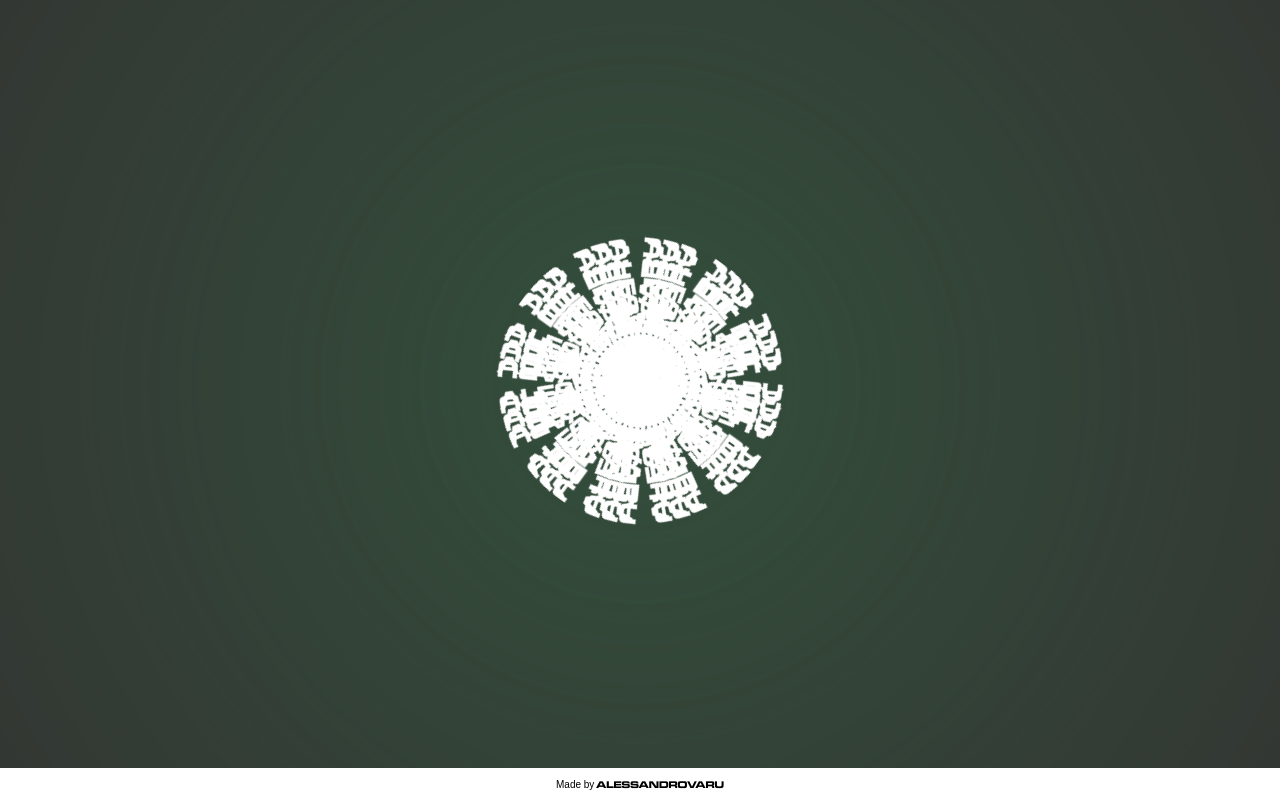
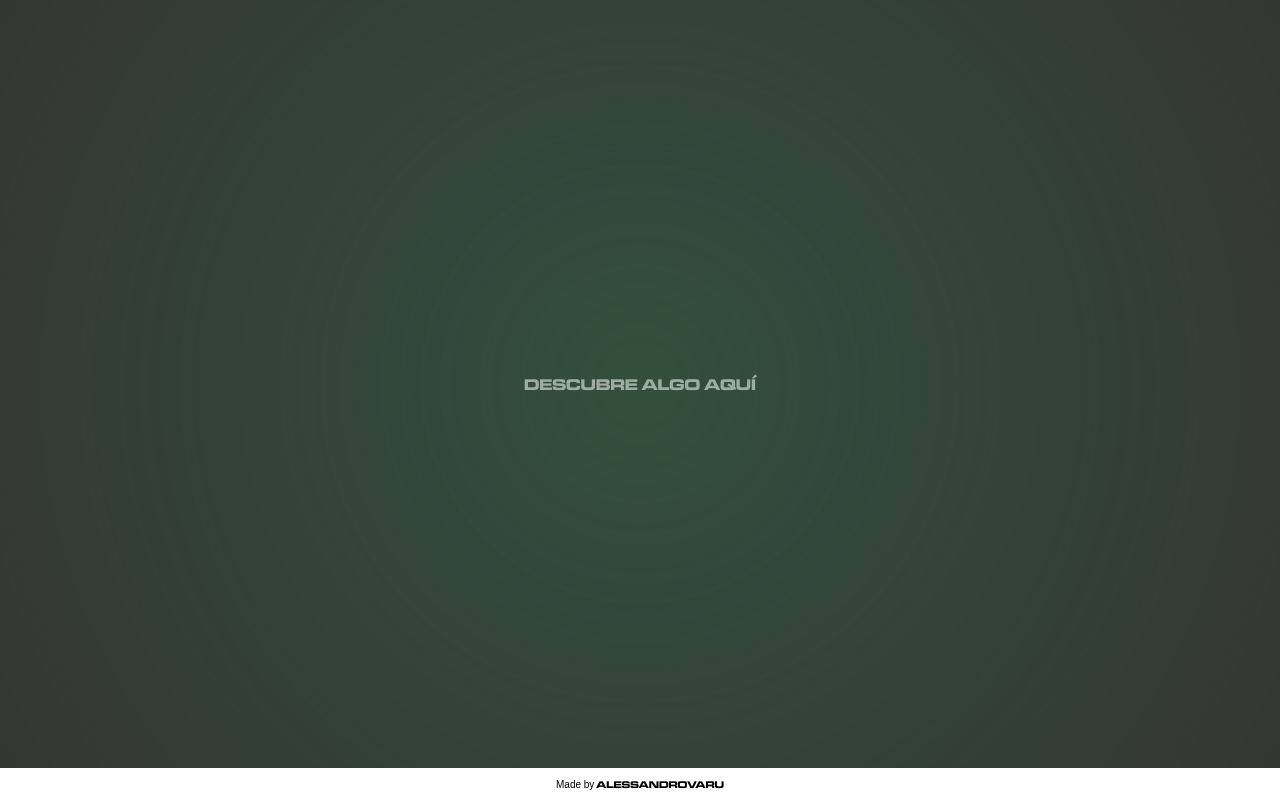
Before and after one commit to alessandrovaru/alessandrovaru-react, a React (Create React App) app: page / in a window 1280 px wide. Built offline with nearby package versions, Linux system fonts and the light colour scheme.

Commit message:
Adding a start button

```diff
--- a/src/App.css
+++ b/src/App.css
@@ -6,6 +6,7 @@
   height: auto;
   cursor: pointer;
   transition: all 0.4s ease-in-out;
+  width: 200px;
 }
 
 @media only screen and (max-width: 900px) {
@@ -17,10 +18,11 @@
 @media (prefers-reduced-motion: no-preference) {
   .App-logo {
     animation: App-logo-spin infinite 80s linear;
-    transition: all 0.5 ease-in-out;
+    transition: all 1 ease-in-out;
   }
   .App-logo:hover {
-    animation: App-logo-spin infinite 5s linear;
+    width: 300px;
+    animation: App-logo-spin infinite 10s linear
   }
 }
 
@@ -39,6 +41,13 @@
 
 }
 
+.App-header p{
+  font-size: 16px;
+  animation: opacityOnAndOff 2s ease-in-out infinite;
+  cursor: pointer;
+
+}
+
 .App-link {
   color: #61dafb;
 }
@@ -51,3 +60,22 @@
     transform: rotate(360deg);
   }
 }
+@keyframes slideInFromLeft {
+  0% {
+    transform: scale(0);
+  }
+  100% {
+    transform: scale(1);
+  }
+}
+@keyframes opacityOnAndOff {
+  0% {
+    opacity: 0;
+  }
+  50% {
+    opacity: 1;
+  }
+  100% {
+    opacity: 0;
+  }
+}
--- a/src/App.js
+++ b/src/App.js
@@ -1,44 +1,23 @@
-import logo from './logomandala.png';
+import { useState } from 'react';
 import './App.css';
-import VanillaTilt from 'vanilla-tilt';
-import { useEffect, useRef } from 'react'
 import Footer from './components/Footer/Footer';
-
+import MandalaButton from './components/MandalaButton/MandalaButton';
 
 function App() {
-  function Tilt(props) {
-    const { options, ...rest } = props;
-    const tilt = useRef(null);
-    useEffect(() => {
-      if (!navigator.userAgent.match(/iPhone/i)) {
-        VanillaTilt.init(tilt.current, options);
-      }
-    }, [options]);
-
-    return <div ref={tilt} {...rest} />;
-  }
-  const options = {
-    speed: 1000,
-    max: 30
-  };
-
-
-  const randomSong = () => {
-    const songs = ["https://www.youtube.com/watch?v=Z9sliXzD5Jc&ab_channel=DavidDeanBurkhart", "https://www.youtube.com/watch?v=7NSTN2DfJMM&ab_channel=Poncelam", "https://www.youtube.com/watch?v=WPRkIavs1Gk&ab_channel=GallerySessions", "https://jungutah.org/blog/mandalas-symbols-of-the-self-2/", "https://www.youtube.com/watch?v=PLRXzJFAIoM&t=477s&ab_channel=SOLirisTV"]
-    const randomIndex = Math.floor(Math.random() * songs.length);
-    const item = songs[randomIndex]
-    window.open(item, '_blank');
-  }
-
+  const [start, setStart] = useState(false)
 
   return (
     <div className="App">
         <header className="App-header">
-          <Tilt
-            className="tilt" options={options}
-          >
-            <img onClick={randomSong} src={logo} className="App-logo" alt="logo" />
-          </Tilt>
+          {start ?
+            <>
+              <MandalaButton/>
+            </>
+          :
+            <>
+              <p onClick={()=>setStart(true)}>descubre algo aquí</p>
+            </>
+          }
         </header>
         <Footer />
     </div>
--- /dev/null
+++ b/src/components/MandalaButton/MandalaButton.jsx
@@ -0,0 +1,50 @@
+import VanillaTilt from 'vanilla-tilt';
+import { useEffect, useRef, useState } from 'react'
+import logo from '../../logomandala.png';
+import styled from "styled-components";
+
+const MandalaContainer = styled.div`
+  animation: slideInFromLeft 2s ease-in-out
+`;
+
+const MandalaButton = () => {
+  const [mandalaClicked, setMandalaClicked] = useState(false)
+  // Tilt function
+  function Tilt(props) {
+    const { options, ...rest } = props;
+    const tilt = useRef(null);
+    useEffect(() => {
+      if (!navigator.userAgent.match(/iPhone/i)) {
+        VanillaTilt.init(tilt.current, options);
+      }
+    }, [options]);
+
+    return <div ref={tilt} {...rest} />;
+  }
+  // Tilt Options
+  const options = {
+    speed: 1000,
+    max: 30
+  };
+  //Random Link
+  const randomSong = () => {
+    const songs = ["https://www.youtube.com/watch?v=Z9sliXzD5Jc&ab_channel=DavidDeanBurkhart", "https://www.youtube.com/watch?v=7NSTN2DfJMM&ab_channel=Poncelam", "https://www.youtube.com/watch?v=WPRkIavs1Gk&ab_channel=GallerySessions", "https://jungutah.org/blog/mandalas-symbols-of-the-self-2/", "https://www.youtube.com/watch?v=PLRXzJFAIoM&t=477s&ab_channel=SOLirisTV"]
+    const randomIndex = Math.floor(Math.random() * songs.length);
+    const item = songs[randomIndex]
+    setMandalaClicked(true);
+    window.open(item, '_blank');
+  }
+
+  return (
+    <MandalaContainer>
+      <Tilt
+        className="tilt" options={options}
+      >
+        <img onClick={randomSong} src={logo} className="App-logo" alt="logo" />
+        {mandalaClicked && <p>Haz click y descubre algo diferente</p>}
+      </Tilt>
+    </MandalaContainer>
+  )
+}
+
+export default MandalaButton
```
